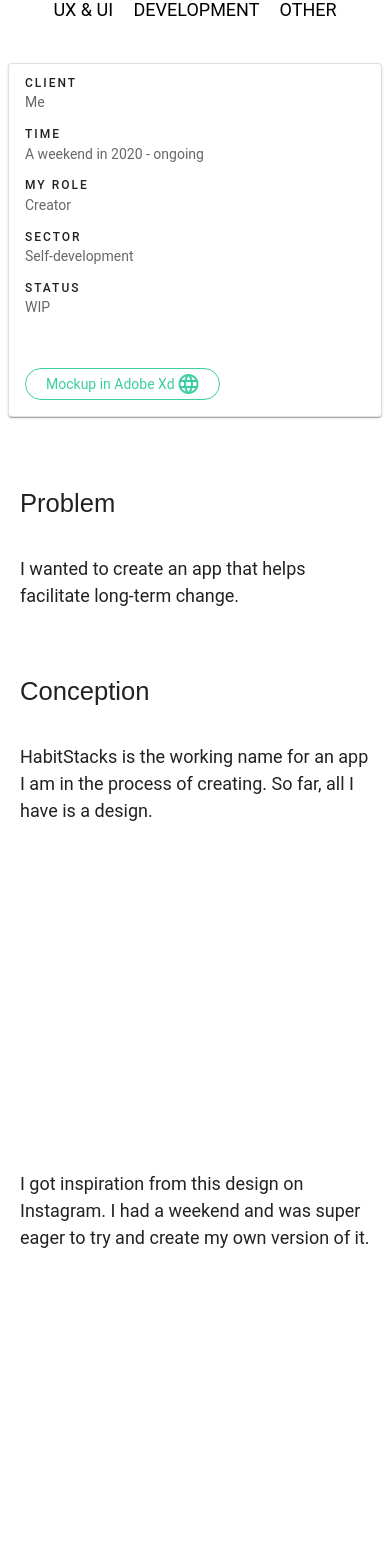
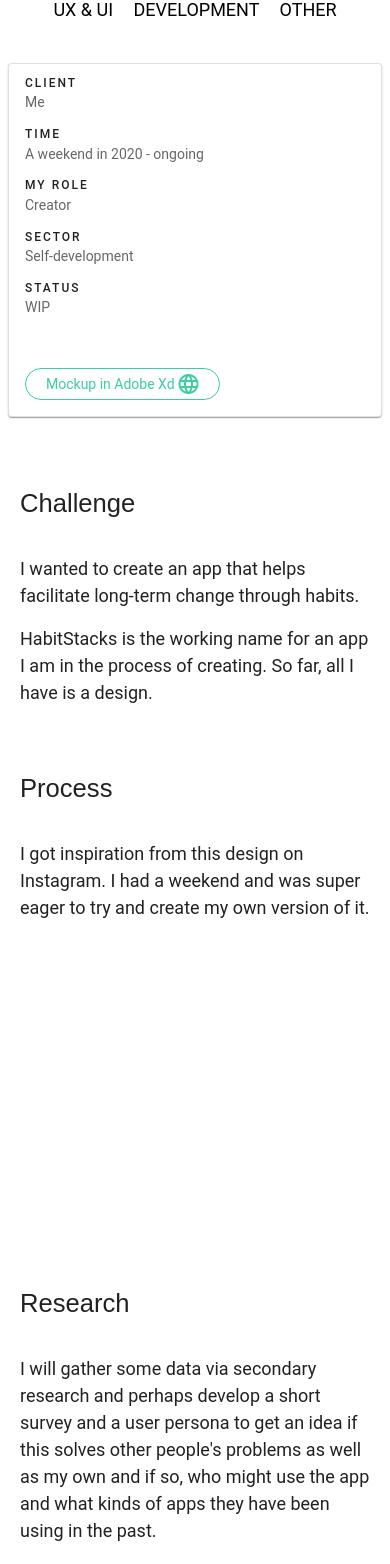
Before and after one commit to Programina/2021-portfolio, a Vue app: page /habit-stacks in a window 390 px wide. Shown: the part 432-1996 px from the top of the page. Built offline with nearby package versions, Linux system fonts and the light colour scheme; a web font is replaced by a local one.

Commit message:
update extra large images in lightbox

```diff
--- a/src/App.vue
+++ b/src/App.vue
@@ -480,6 +480,11 @@ transition: .5s ease-in-out;
     height: 750px;
     max-width: 350px;
   }
+  &.is-extra-large {
+    max-height: 830px;
+    height: 830px ;
+    max-width: 300px;
+  }
 }
 
 .lightbox-img-container-lg {
@@ -489,6 +494,11 @@ transition: .5s ease-in-out;
   &.is-vertical {
     height: 850px ;
     max-width: 400px;
+  }
+  &.is-extra-large {
+    max-height: 1290px;
+    height: 1290px ;
+    max-width: 480px;
   }
 }
 
--- a/src/components/LightBox.vue
+++ b/src/components/LightBox.vue
@@ -11,7 +11,7 @@
     </div>
      <portal to="destination" :order="order">
         <div class="lightbox-target" v-if="!lightBoxClosed">
-          <div :class="[[!isMobile ? 'lightbox-img-container-lg' : 'lightbox-img-container-sm' ], [isVertical ? ' is-vertical' : undefined]]">
+          <div :class="[[!isMobile ? 'lightbox-img-container-lg' : 'lightbox-img-container-sm' ], [isVertical ? ' is-vertical' : undefined], [isXL ? 'is-extra-large' : undefined]]">
            <v-img
               :alt="alt | image"
               :src="require('@/assets/' + image + '')"
@@ -62,6 +62,10 @@ export default {
     isVertical: {
       type: Boolean,
       required: false
+    },
+    isXL: {
+      type: Boolean,
+      required: false
     }
   },
   methods: {
--- a/src/views/mainmenu/About.vue
+++ b/src/views/mainmenu/About.vue
@@ -28,7 +28,7 @@
     </blockquote>
 
     <p>
-      I learn something new about design or coding every day and that is great fun and excites me immensely. Learning to code, as opposed to learning to design, hasn't always come easy to me, but it gave me great confidence in my ability to not only have ideas, but to make them come to life.
+      I learn something new about design or coding every day and that is great fun and excites me immensely. Learning to code, as opposed to learning design, hasn't always come easy to me, but it gave me great confidence in my ability to not only have ideas, but to make them come to life.
     </p>
 
 
@@ -38,7 +38,7 @@
 
     <v-row class="my-5">
           <v-col class="d-flex flex-column justify-center">
-            <h3>UX Design Certificates</h3>
+            <h3>Latest proud achievement</h3>
             <LightBox image="GoogleCertificate.png" class="d-flex justify-center" width="500px"></LightBox>
           </v-col>
     </v-row>
--- a/src/views/showroom/HabitStacks.vue
+++ b/src/views/showroom/HabitStacks.vue
@@ -6,20 +6,20 @@
 
     <v-row>
       <v-col>
-        <h3>Problem</h3>
-        <p>I wanted to create an app that helps facilitate long-term change.
+        <h3>Challenge</h3>
+        <p>I wanted to create an app that helps facilitate long-term change through habits.
+        </p>
+           <p>
+          HabitStacks is the working name for an app I am in the process of
+          creating. So far, all I have is a design.
         </p>
 
       </v-col>
     </v-row>
     <v-row>
       <v-col>
-        <h3>Conception</h3>
-        <p>
-          HabitStacks is the working name for an app I am in the process of
-          creating. So far, all I have is a design.
-        </p>
-        <LightBox image="habit.png" height="250" imgClass="my-12" alt="habit app adobe xd mockup" :order="7"/>
+        <h3>Process</h3>
+
 
         <p>
           I got inspiration from this design on Instagram. I had a weekend and was super
@@ -27,16 +27,31 @@
         </p>
         <LightBox image="idea.jpg" height="250" imgClass="my-12" alt="Instagram mobile design" :order="8"/>
 
-
-        <h3>Going forward</h3>
+        <h3>Research</h3>
 
          <p>
-          I will have to test the design on some users other than myself. It might give off too cool and distanced vibes, I want it to be engaging and fun. </p>
+          I will gather some data via secondary research and perhaps develop a short survey and a user persona to get an idea if this solves other people's problems as well as my own and if so, who might use the app and what kinds of apps they have been using in the past.
+
+         </p>
+         <p>The design might evoke too cool and distanced emotions, I want it to be engaging and fun. </p>
+
+       <h3>Current Design</h3>
+
+        <LightBox image="habit.png" height="250" imgClass="my-12" alt="habit app adobe xd mockup" :order="7"/>
+
+
+
         <h3>Learnings</h3>
 
 
+     <p>During the process I noticed that I had fallen prey to the "false consensus bias". Only because I like a design, other people might not. </p>
+
+     <p> Here is an info graphic I made on the biases I learned about at the Google UX Design Certificate Course.</p>
+     <div style="widt: 100%" class="d-flex justify-center">
+        <LightBox image="CommonBiases.png" height="990" :isXL="true" :isVertical="true" width="380" imgClass="my-12" alt="Info graphic on biases" :order="14"/>
+     </div>
      <p>
-I will not skip the steps of research on user acceptance with a prototype next time. </p>
+If this had not been a project for personal use, I would have done more in-depth foundational research, found out who the product was for and what problem it solved before engating in the design process. </p>
 
       </v-col>
     </v-row>
```
Also changed, not shown: src/assets/CommonBiases.png (added).
